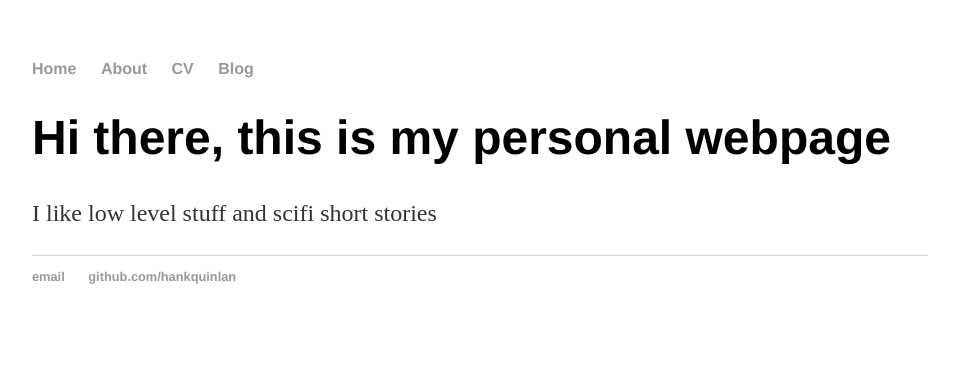
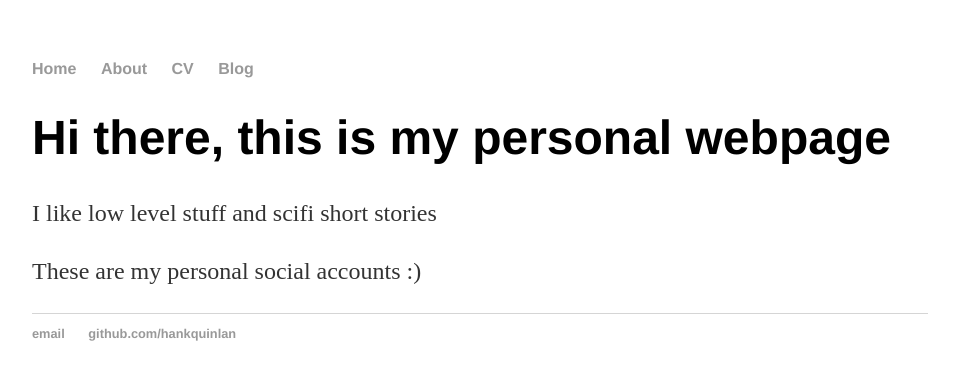
Before and after one commit to DanEscher98/DanEscher98.github.io, a Jekyll site: the page built from index.html, in a window 1280 px wide. Shown: the top 380 px of the page, without its empty margins (160-1119 px from the left). Built offline with Jekyll 4.4.1, drawn with Linux system fonts in a browser that asks for light colours.

Commit message:
modified:   index.html

```diff
--- a/index.html
+++ b/index.html
@@ -6,4 +6,5 @@ title: Daniel Colin
 <div class="blurb">
 	<h1>Hi there, this is my personal webpage</h1>
 	<p>I like low level stuff and scifi short stories</p>
+	<p>These are my personal social accounts :)</p>
 </div>
```
